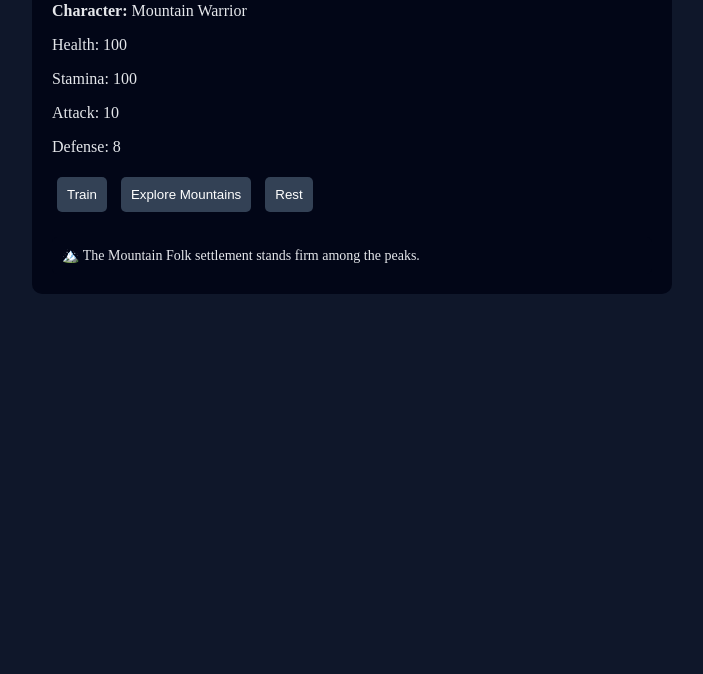
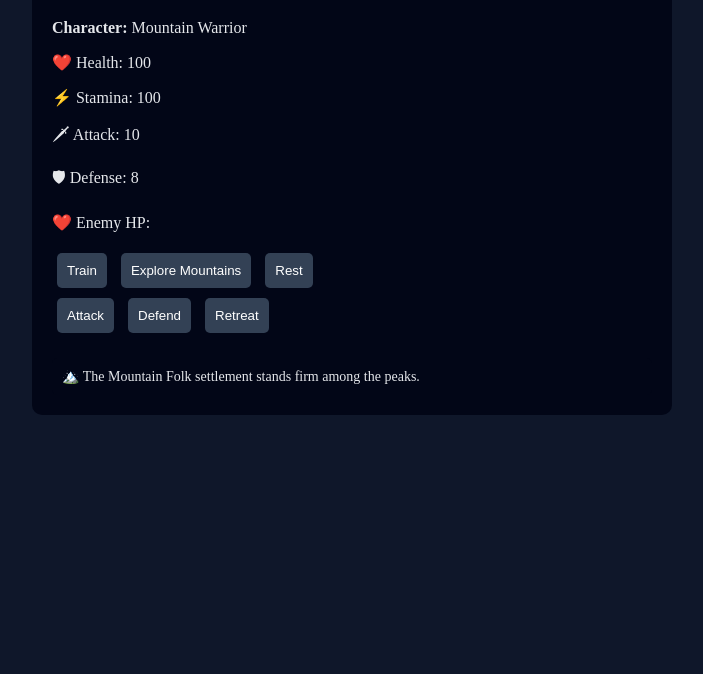
Before and after one commit to molakoster-cmyk/cultures-reborn, a plain HTML site: page index.html in a window 1280 px wide. Shown: the part 126-800 px from the top of the page, without its empty margins (288-991 px from the left). Drawn offline with Linux system fonts and the light colour scheme.

Commit message:
Enhance HTML with emojis and improve titles

```diff
--- a/index.html
+++ b/index.html
@@ -1,21 +1,33 @@
 <!DOCTYPE html>
 <html lang="en">
 <head>
-  <meta charset="UTF-8">
-  <title>Cultures: Reborn</title>
+  <meta charset="UTF-8" />
+  <title>Cultures Reborn</title>
   <link rel="stylesheet" href="style.css">
 </head>
 <body>
 
 <div id="game">
-  <h1>Mountain Folk Settlement</h1>
+  <h1>🏔 Mountain Folk Settlement</h1>
 
   <div id="stats">
     <p><strong>Character:</strong> <span id="charName"></span></p>
-    <p>Health: <span id="health"></span></p>
-    <p>Stamina: <span id="stamina"></span></p>
-    <p>Attack: <span id="attack"></span></p>
-    <p>Defense: <span id="defense"></span></p>
+    <p>❤️ Health: <span id="health"></span></p>
+    <div class="bar">
+      <div id="healthBar"></div>
+    </div>
+
+    <p>⚡ Stamina: <span id="stamina"></span></p>
+    <p>🗡 Attack: <span id="attack"></span></p>
+    <p>🛡 Defense: <span id="defense"></span></p>
+  </div>
+
+  <div id="enemyBox" class="hidden">
+    <h2 id="enemyName"></h2>
+    <p>❤️ Enemy HP: <span id="enemyHealth"></span></p>
+    <div class="bar">
+      <div id="enemyHealthBar"></div>
+    </div>
   </div>
 
   <div id="actions">
@@ -24,6 +36,12 @@
     <button onclick="rest()">Rest</button>
   </div>
 
+  <div id="combatActions" class="hidden">
+    <button onclick="attackEnemy()">Attack</button>
+    <button onclick="defend()">Defend</button>
+    <button onclick="retreat()">Retreat</button>
+  </div>
+
   <div id="log"></div>
 </div>
 
```
